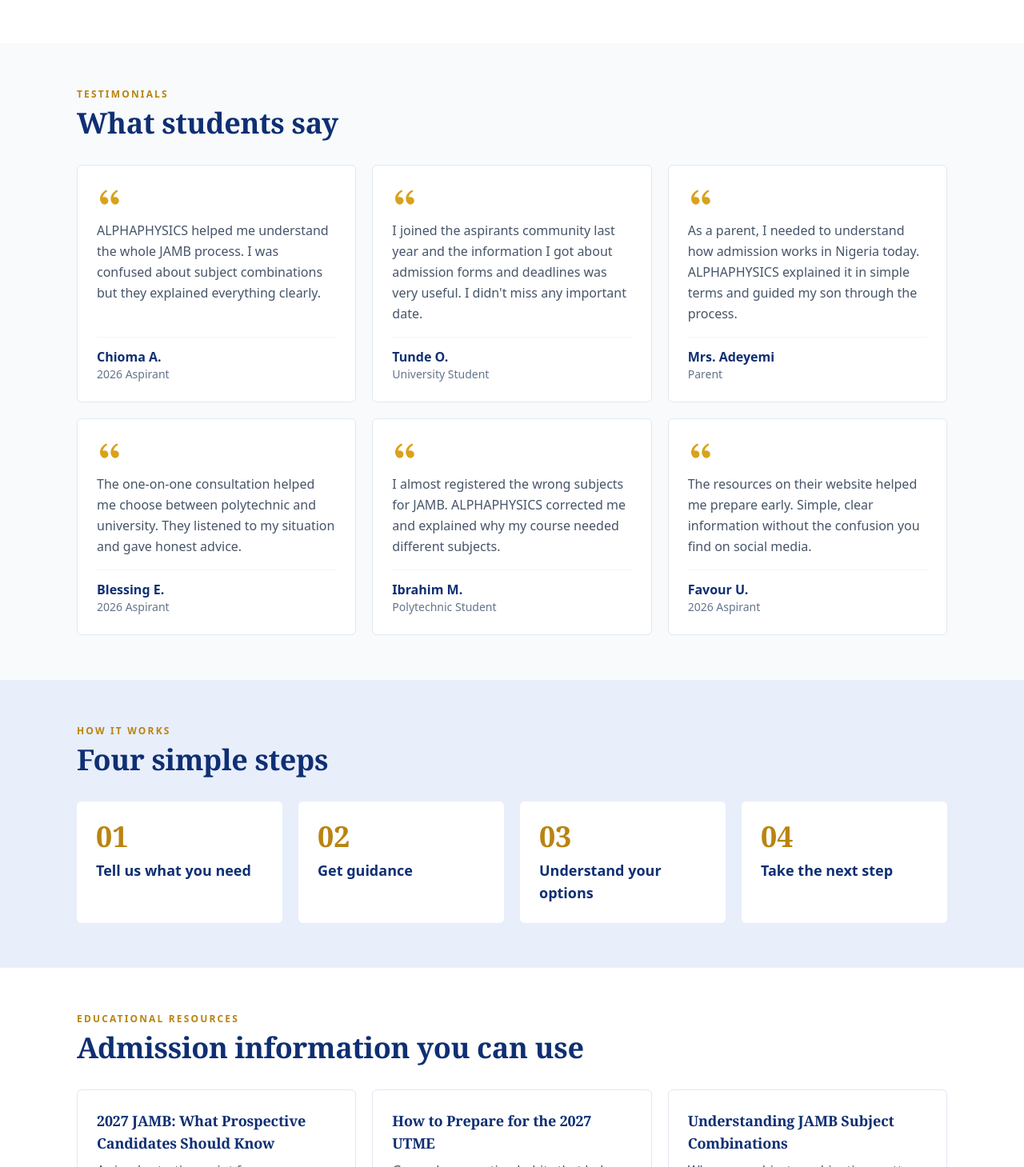
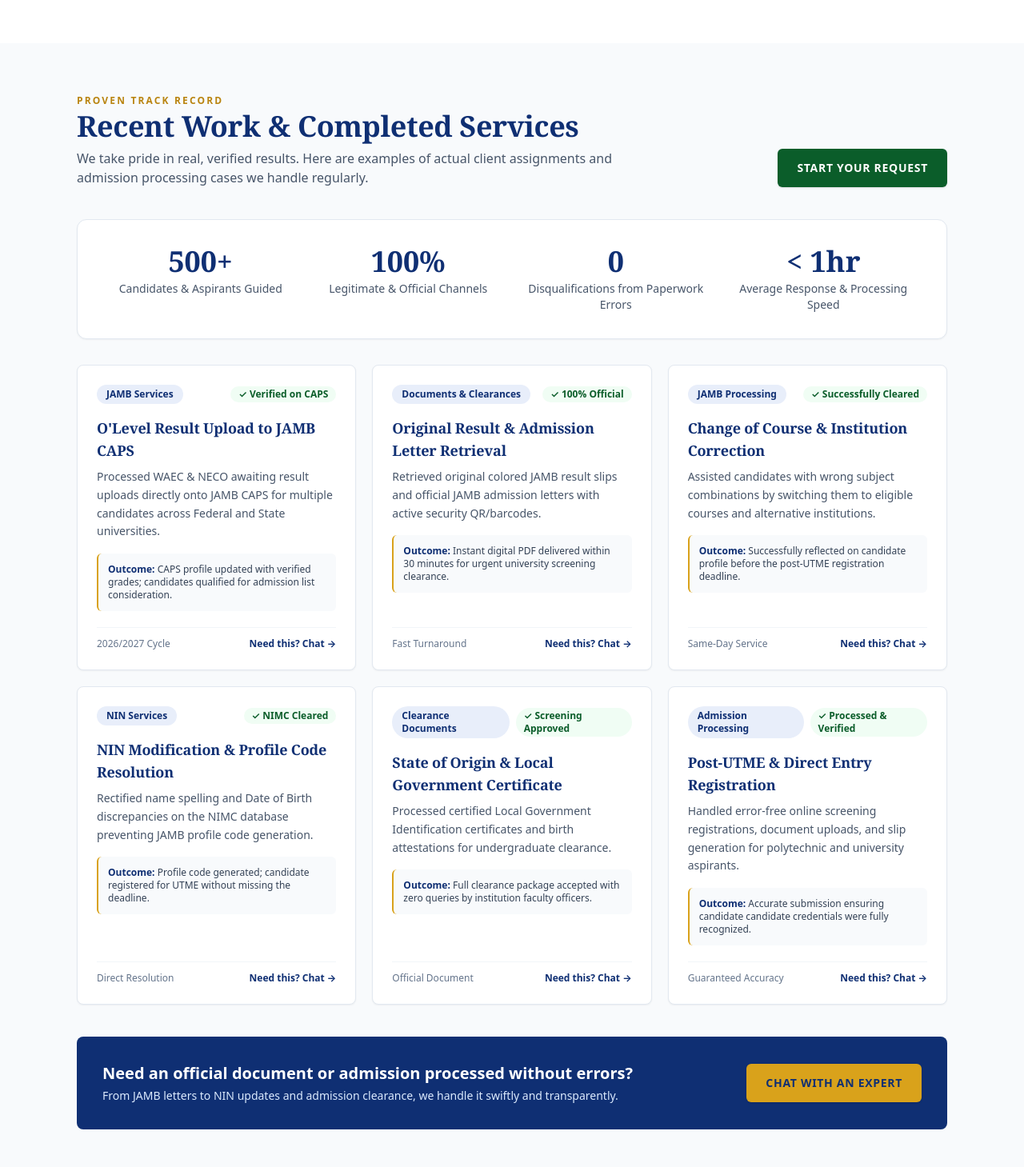
Before and after one commit to Adamk-01/alphaphysics-website, a Next.js app: page / in a window 1280 px wide. Shown: the part 2331-3790 px from the top of the page at 80% size. Built offline with nearby package versions, Linux system fonts and the light colour scheme.

Commit message:
feat: replace placeholder testimonials with proven track record & recent work showcase

```diff
--- a/components/Testimonials.tsx
+++ b/components/Testimonials.tsx
@@ -1,29 +1,150 @@
-const testimonials = [
-  { name: "Chioma A.", role: "2026 Aspirant", text: "ALPHAPHYSICS helped me understand the whole JAMB process. I was confused about subject combinations but they explained everything clearly." },
-  { name: "Tunde O.", role: "University Student", text: "I joined the aspirants community last year and the information I got about admission forms and deadlines was very useful. I didn't miss any important date." },
-  { name: "Mrs. Adeyemi", role: "Parent", text: "As a parent, I needed to understand how admission works in Nigeria today. ALPHAPHYSICS explained it in simple terms and guided my son through the process." },
-  { name: "Blessing E.", role: "2026 Aspirant", text: "The one-on-one consultation helped me choose between polytechnic and university. They listened to my situation and gave honest advice." },
-  { name: "Ibrahim M.", role: "Polytechnic Student", text: "I almost registered the wrong subjects for JAMB. ALPHAPHYSICS corrected me and explained why my course needed different subjects." },
-  { name: "Favour U.", role: "2026 Aspirant", text: "The resources on their website helped me prepare early. Simple, clear information without the confusion you find on social media." },
+import Link from "next/link";
+import { site, wa, MSG } from "@/lib/site";
+
+const recentWorks = [
+  {
+    category: "JAMB Services",
+    title: "O'Level Result Upload to JAMB CAPS",
+    details: "Processed WAEC & NECO awaiting result uploads directly onto JAMB CAPS for multiple candidates across Federal and State universities.",
+    result: "CAPS profile updated with verified grades; candidates qualified for admission list consideration.",
+    badge: "Verified on CAPS",
+    time: "2026/2027 Cycle",
+  },
+  {
+    category: "Documents & Clearances",
+    title: "Original Result & Admission Letter Retrieval",
+    details: "Retrieved original colored JAMB result slips and official JAMB admission letters with active security QR/barcodes.",
+    result: "Instant digital PDF delivered within 30 minutes for urgent university screening clearance.",
+    badge: "100% Official",
+    time: "Fast Turnaround",
+  },
+  {
+    category: "JAMB Processing",
+    title: "Change of Course & Institution Correction",
+    details: "Assisted candidates with wrong subject combinations by switching them to eligible courses and alternative institutions.",
+    result: "Successfully reflected on candidate profile before the post-UTME registration deadline.",
+    badge: "Successfully Cleared",
+    time: "Same-Day Service",
+  },
+  {
+    category: "NIN Services",
+    title: "NIN Modification & Profile Code Resolution",
+    details: "Rectified name spelling and Date of Birth discrepancies on the NIMC database preventing JAMB profile code generation.",
+    result: "Profile code generated; candidate registered for UTME without missing the deadline.",
+    badge: "NIMC Cleared",
+    time: "Direct Resolution",
+  },
+  {
+    category: "Clearance Documents",
+    title: "State of Origin & Local Government Certificate",
+    details: "Processed certified Local Government Identification certificates and birth attestations for undergraduate clearance.",
+    result: "Full clearance package accepted with zero queries by institution faculty officers.",
+    badge: "Screening Approved",
+    time: "Official Document",
+  },
+  {
+    category: "Admission Processing",
+    title: "Post-UTME & Direct Entry Registration",
+    details: "Handled error-free online screening registrations, document uploads, and slip generation for polytechnic and university aspirants.",
+    result: "Accurate submission ensuring candidate candidate credentials were fully recognized.",
+    badge: "Processed & Verified",
+    time: "Guaranteed Accuracy",
+  },
+];
+
+const highlights = [
+  { value: "500+", label: "Candidates & Aspirants Guided" },
+  { value: "100%", label: "Legitimate & Official Channels" },
+  { value: "0", label: "Disqualifications from Paperwork Errors" },
+  { value: "< 1hr", label: "Average Response & Processing Speed" },
 ];
 
 export default function Testimonials() {
   return (
-    <section className="bg-slate-50 py-14">
+    <section className="bg-slate-50 py-16">
       <div className="mx-auto w-full max-w-6xl px-5 sm:px-8">
-        <p className="mb-2 text-xs font-bold uppercase tracking-[.18em] text-gold-dark">Testimonials</p>
-        <h2 className="text-3xl font-bold leading-tight sm:text-4xl">What students say</h2>
+        <div className="flex flex-col items-start justify-between gap-4 md:flex-row md:items-end">
+          <div>
+            <p className="text-xs font-bold uppercase tracking-[.18em] text-gold-dark">Proven Track Record</p>
+            <h2 className="mt-1 text-3xl font-bold leading-tight text-navy sm:text-4xl">Recent Work &amp; Completed Services</h2>
+            <p className="mt-2 max-w-2xl text-slate-600">
+              We take pride in real, verified results. Here are examples of actual client assignments and admission processing cases we handle regularly.
+            </p>
+          </div>
+          <a
+            href={wa("Hello ALPHAPHYSICS EDU CONSULT, I would like you to handle my document/admission processing.")}
+            target="_blank"
+            rel="noopener noreferrer"
+            className="inline-flex min-h-12 items-center rounded-md bg-brand-green px-6 text-sm font-bold uppercase tracking-wider text-white shadow hover:bg-green-700"
+          >
+            Start Your Request
+          </a>
+        </div>
+
+        {/* Highlight Numbers */}
+        <div className="mt-10 grid grid-cols-2 gap-4 rounded-xl border border-slate-200 bg-white p-6 shadow-sm md:grid-cols-4 md:p-8">
+          {highlights.map((h) => (
+            <div key={h.label} className="text-center">
+              <p className="font-serif text-3xl font-bold text-navy sm:text-4xl">{h.value}</p>
+              <p className="mt-1 text-xs font-medium text-slate-600 sm:text-sm">{h.label}</p>
+            </div>
+          ))}
+        </div>
+
+        {/* Work Cards */}
         <div className="mt-8 grid gap-5 sm:grid-cols-2 lg:grid-cols-3">
-          {testimonials.map((t) => (
-            <article key={t.name} className="flex flex-col rounded-md border border-slate-200 bg-white p-6">
-              <svg viewBox="0 0 24 24" className="mb-3 h-8 w-8 text-gold" fill="currentColor"><path d="M4.583 17.321C3.553 16.227 3 15 3 13.011c0-3.5 2.457-6.637 6.03-8.188l.893 1.378c-3.335 1.804-3.987 4.145-4.247 5.621.537-.278 1.24-.375 1.929-.311 1.804.167 3.226 1.648 3.226 3.489a3.5 3.5 0 01-3.5 3.5c-1.073 0-2.099-.49-2.748-1.179zm10 0C13.553 16.227 13 15 13 13.011c0-3.5 2.457-6.637 6.03-8.188l.893 1.378c-3.335 1.804-3.987 4.145-4.247 5.621.537-.278 1.24-.375 1.929-.311 1.804.167 3.226 1.648 3.226 3.489a3.5 3.5 0 01-3.5 3.5c-1.073 0-2.099-.49-2.748-1.179z" /></svg>
-              <p className="flex-1 text-slate-600 leading-relaxed">{t.text}</p>
-              <div className="mt-4 border-t border-slate-100 pt-3">
-                <p className="font-bold text-navy">{t.name}</p>
-                <p className="text-sm text-slate-500">{t.role}</p>
+          {recentWorks.map((w) => (
+            <article key={w.title} className="flex flex-col justify-between rounded-lg border border-slate-200 bg-white p-6 shadow-sm transition hover:border-gold hover:shadow-md">
+              <div>
+                <div className="flex items-center justify-between gap-2">
+                  <span className="rounded-full bg-navy-light px-3 py-1 text-xs font-bold text-navy">
+                    {w.category}
+                  </span>
+                  <span className="inline-flex items-center rounded-full bg-green-50 px-2.5 py-0.5 text-xs font-semibold text-brand-green">
+                    ✓ {w.badge}
+                  </span>
+                </div>
+
+                <h3 className="mt-4 text-lg font-bold text-navy">{w.title}</h3>
+                <p className="mt-2 text-sm leading-relaxed text-slate-600">{w.details}</p>
+
+                <div className="mt-4 rounded-md border-l-2 border-gold bg-slate-50 p-3 text-xs text-slate-700">
+                  <strong className="text-navy">Outcome: </strong>
+                  {w.result}
+                </div>
+              </div>
+
+              <div className="mt-5 flex items-center justify-between border-t border-slate-100 pt-3 text-xs text-slate-500">
+                <span>{w.time}</span>
+                <a
+                  href={wa(`Hello ALPHAPHYSICS EDU CONSULT, I need assistance with: ${w.title}`)}
+                  target="_blank"
+                  rel="noopener noreferrer"
+                  className="font-bold text-navy hover:underline"
+                >
+                  Need this? Chat &rarr;
+                </a>
               </div>
             </article>
           ))}
+        </div>
+
+        {/* Trust banner */}
+        <div className="mt-10 rounded-lg bg-navy p-6 text-white sm:flex sm:items-center sm:justify-between sm:p-8">
+          <div>
+            <h4 className="text-xl font-bold text-white">Need an official document or admission processed without errors?</h4>
+            <p className="mt-1 text-sm text-blue-100">
+              From JAMB letters to NIN updates and admission clearance, we handle it swiftly and transparently.
+            </p>
+          </div>
+          <a
+            href={wa("Hello ALPHAPHYSICS EDU CONSULT, I need an official service processed.")}
+            target="_blank"
+            rel="noopener noreferrer"
+            className="mt-4 inline-flex min-h-12 flex-shrink-0 items-center rounded-md bg-gold px-6 text-sm font-bold uppercase tracking-wider text-navy shadow hover:bg-yellow-400 sm:mt-0"
+          >
+            Chat with an Expert
+          </a>
         </div>
       </div>
     </section>
```
